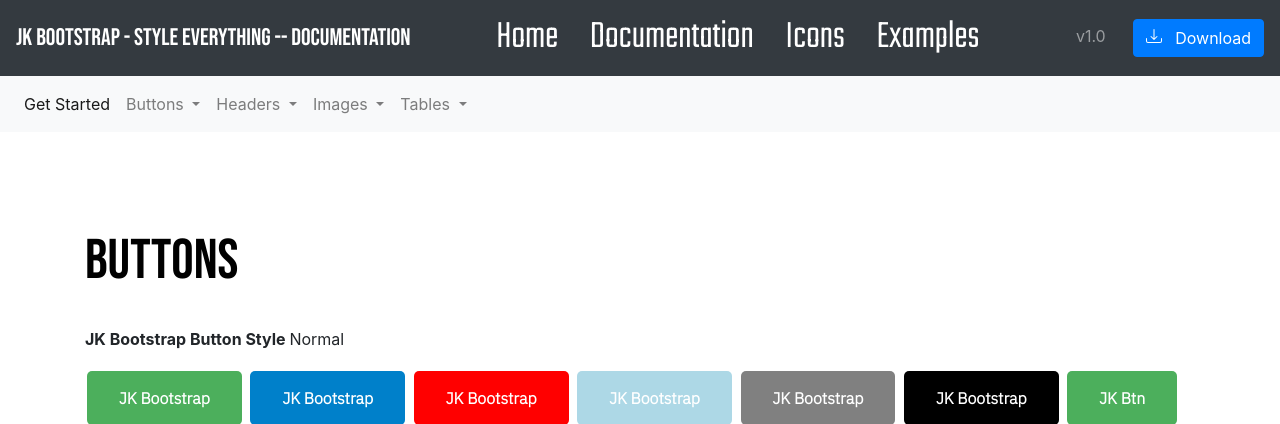
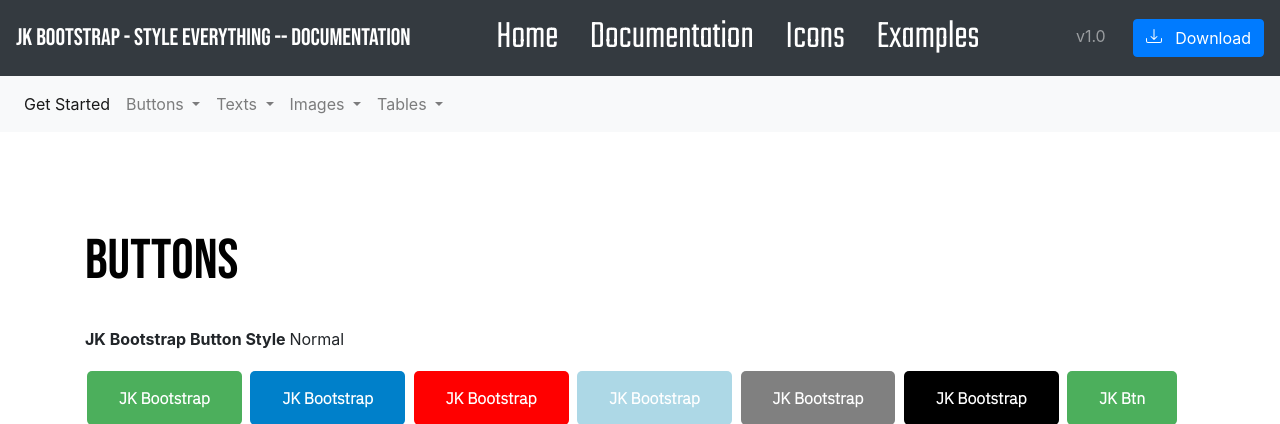
Before and after one commit to JehanKandy/JK-BOOTSTRAP-ver-1.0---Full-Project-, a PHP site: page /files/all_buttons.php in a window 1280 px wide. Shown: the top 424 px of the page. Run offline with PHP 8.4, Linux system fonts and the light colour scheme; some libraries are stand-ins or nearby versions.

Commit message:
Update all_buttons.php

```diff
--- a/files/all_buttons.php
+++ b/files/all_buttons.php
@@ -8,7 +8,7 @@
     <link rel="stylesheet" href="../css/style.css">
     <link rel="stylesheet" href="https://cdn.jsdelivr.net/npm/bootstrap@4.0.0/dist/css/bootstrap.min.css" integrity="sha384-Gn5384xqQ1aoWXA+058RXPxPg6fy4IWvTNh0E263XmFcJlSAwiGgFAW/dAiS6JXm" crossorigin="anonymous">
     <link rel="stylesheet" href="../main_style.css">
-    <link rel="stylesheet" href="../all_style.css">
+    <link rel="stylesheet" href="../style_temp.css">
 
     <style>
     .container {
@@ -62,11 +62,11 @@
       </li>
       <li class="nav-item dropdown">
         <a class="nav-link dropdown-toggle" href="#" id="navbarDropdown" role="button" data-toggle="dropdown" aria-haspopup="true" aria-expanded="false">
-          Headers
+        Texts
         </a>
         <div class="dropdown-menu" aria-labelledby="navbarDropdown">
-          <a class="dropdown-item" href="all_headers.php">All Headers Styles</a>
-          <a class="dropdown-item" href="#">Headers Colors</a>
+          <a class="dropdown-item" href="all_text.php">All Text Styles</a>
+          <a class="dropdown-item" href="#">Text Colors</a>
 
         </div>
       </li>
```
